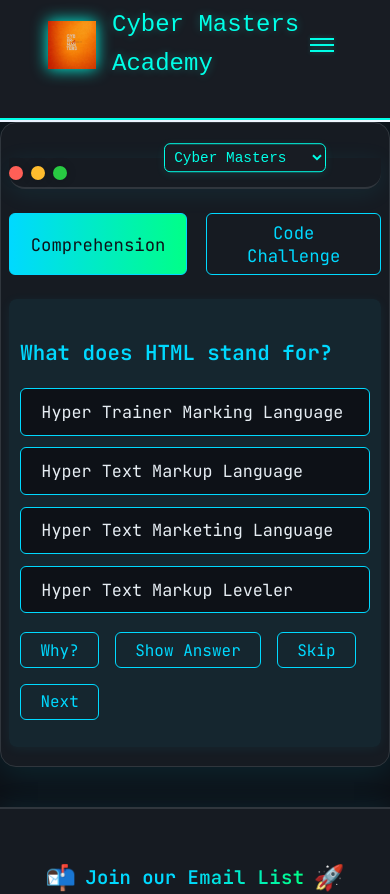
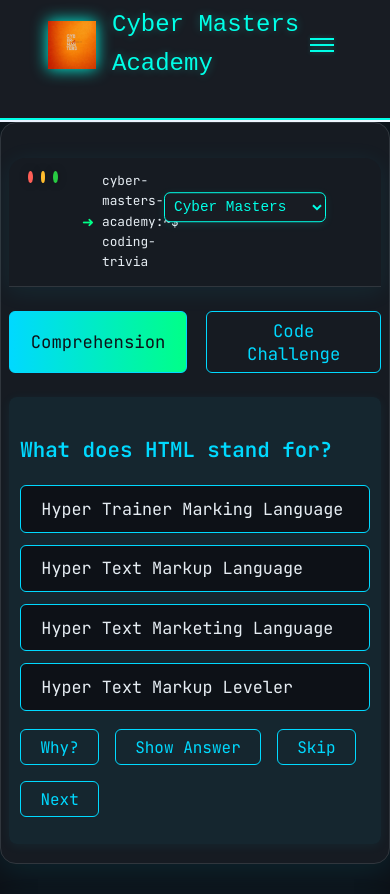
Before and after one commit to shannatobf/cybermastersacademy.org, a React (Vite) app: page /cybermastersacademy.org/coding-trivia in a window 390 px wide. Shown: the top 894 px of the page. Built offline with nearby package versions, Linux system fonts and the light colour scheme.

Commit message:
Coding Trivia enhancements and fixes

```diff
--- a/src/App.jsx
+++ b/src/App.jsx
@@ -3,7 +3,7 @@ import { Auth0Provider, useAuth0 } from "@auth0/auth0-react";
 import Blog from './Blog';
 import Courses from './Courses';
 import About from './About';
-import CodingTrivia from "./components/CodingTrivia";
+import CodingTrivia from "./CodingTrivia";
 import JobsInTech from './JobsInTech';
 import logoImage from './cma_logo.jpg';
 import './App.css';
@@ -35,7 +35,10 @@ function AuthButtons() {
 function Header() {
   const location = useLocation();
   const [menuOpen, setMenuOpen] = useState(false);
-
+const getTerminalCommand = () => {
+  const page = window.location.pathname.split('/').pop() || 'home';
+  return `cyber-masters-academy:~$ ${page}`;
+};
   return (
     <header className="cma-header">
       <div className="cma-header-inner">
--- a/src/components/CodingTrivia.css
+++ b/src/CodingTrivia.css
@@ -64,7 +64,7 @@
   outline: none;
   transition: border-color 0.2s;
   box-shadow: 0 2px 8px 0 rgba(var(--primary-accent-rgb), 0.10);
-  position: relative;
+  position: sticky;
   cursor: pointer;
 }
 .theme-dropdown:focus {
@@ -372,3 +372,70 @@
     font-size: 0.98rem;
   }
 }
+/* Terminal Header and Dots */
+.terminal-header {
+  display: flex;
+  align-items: center;
+  padding: 0.8rem 1.2rem;
+  background: var(--terminal-surface);
+  border-bottom: 1px solid var(--terminal-border);
+  border-radius: var(--border-radius) var(--border-radius) 0 0;
+}
+
+.terminal-dots {
+  display: flex;
+  gap: 8px;
+  margin-right: 1.2rem;
+}
+
+.terminal-dot {
+  width: 12px;
+  height: 12px;
+  border-radius: 50%;
+  display: inline-block;
+  box-shadow: 0 0 8px 2px rgba(0,0,0,0.12);
+}
+
+.terminal-dot.red {
+  background: #ff5f57;
+}
+
+.terminal-dot.yellow {
+  background: #febc2e;
+}
+
+.terminal-dot.green {
+  background: #28ca42;
+}
+
+.terminal-title {
+  color: var(--terminal-text);
+  font-family: var(--font-mono);
+  font-size: 0.9rem;
+  margin-left: 1rem;
+}
+.terminal-title {
+  color: var(--terminal-text);
+  font-family: var(--font-mono);
+  font-size: 0.9rem;
+  margin-left: 1rem;
+  display: flex;
+  align-items: center;
+}
+
+.terminal-title::before {
+  content: '➜';
+  color: var(--success-accent);
+  margin-right: 0.5rem;
+}
+
+/* Update mobile styles */
+@media (max-width: 800px) {
+  .terminal-title {
+    font-size: 0.8rem;
+  }
+
+  .terminal-title::before {
+    font-size: 0.9rem;
+  }
+}
--- a/src/components/CodingTrivia.jsx
+++ b/src/CodingTrivia.jsx
@@ -64,7 +64,45 @@ const comprehensionQuestions = [
     answer: "Hyper Text Markup Language",
     explanation: "HTML stands for Hyper Text Markup Language. It is the standard markup language for creating web pages."
   },
-  // ...add more questions
+  {  // ...add more questions{
+    question: "What is a Function in programming?",
+    options: ["A variable", "A reusable block of code", "A data type", "A loop statement"],
+    answer: "A reusable block of code",
+    explanation: "A function is a reusable block of code that performs a specific task when called."
+  },
+  {
+    question: "What is React.js?",
+    options: [
+      "A database system",
+      "A JavaScript library for building user interfaces",
+      "A programming language",
+      "A web server"
+    ],
+    answer: "A JavaScript library for building user interfaces",
+    explanation: "React is a popular JavaScript library developed by Facebook for building interactive user interfaces using components."
+  },
+  {
+    question: "What is an Array in programming?",
+    options: [
+      "A single value",
+      "A collection of ordered values",
+      "A function type",
+      "A programming language"
+    ],
+    answer: "A collection of ordered values",
+    explanation: "An array is a data structure that stores multiple values in a single variable, accessed by an index."
+  },
+  {
+    question: "What is the purpose of npm?",
+    options: [
+      "To write JavaScript code",
+      "To manage Node.js packages and dependencies",
+      "To create databases",
+      "To style web pages"
+    ],
+    answer: "To manage Node.js packages and dependencies",
+    explanation: "npm (Node Package Manager) is the default package manager for Node.js, used to install and manage project dependencies."
+  }
 ];
 
 const codingChallenges = [
@@ -75,15 +113,69 @@ const codingChallenges = [
     explanation: "You simply return the sum of the two parameters.",
     validate: code => /return\s+a\s*\+\s*b\s*;?/i.test(code)
   },
+    {
+    prompt: "Write a function that checks if a string is a palindrome.",
+    starterCode: "function isPalindrome(str) {\n  // your code here\n}",
+    answer: "function isPalindrome(str) {\n  const cleaned = str.toLowerCase().replace(/[^a-z0-9]/g, '');\n  return cleaned === cleaned.split('').reverse().join('');\n}",
+    explanation: "Remove non-alphanumeric characters, convert to lowercase, then compare forward and reversed versions.",
+    validate: code => /cleaned\s*===\s*cleaned\.split\(['"]['"]?\)\.reverse\(\)\.join\(['"]['"]?\)/i.test(code)
+  },
+  {
+    prompt: "Write a function that counts occurrences of a character in a string.",
+    starterCode: "function countChar(str, char) {\n  // your code here\n}",
+    answer: "function countChar(str, char) {\n  return str.split(char).length - 1;\n}",
+    explanation: "Split the string by the character and count the resulting parts minus 1.",
+    validate: code => /return\s+str\.split\(char\)\.length\s*-\s*1/i.test(code)
+  },
+  {
+    prompt: "Write a function that finds the average of numbers in an array.",
+    starterCode: "function average(numbers) {\n  // your code here\n}",
+    answer: "function average(numbers) {\n  return numbers.reduce((sum, num) => sum + num, 0) / numbers.length;\n}",
+    explanation: "Use reduce to sum all numbers, then divide by the array length.",
+    validate: code => /reduce\(\(.*\).*\/.*length/i.test(code)
+  },
+  {
+    prompt: "Write a function that returns the sum of two numbers.",
+    starterCode: "function sum(a, b) {\n  // your code here\n}",
+    answer: "function sum(a, b) {\n  return a + b;\n}",
+    explanation: "You simply return the sum of the two parameters using the + operator.",
+    validate: code => /return\s+a\s*\+\s*b\s*;?/i.test(code)
+  },
+  {
+    prompt: "Write a function that checks if a number is even.",
+    starterCode: "function isEven(num) {\n  // your code here\n}",
+    answer: "function isEven(num) {\n  return num % 2 === 0;\n}",
+    explanation: "Using the modulo operator (%), we check if there's no remainder when divided by 2.",
+    validate: code => /return\s+num\s*%\s*2\s*===?\s*0\s*;?/i.test(code)
+  },
+  {
+    prompt: "Write a function that reverses a string.",
+    starterCode: "function reverseString(str) {\n  // your code here\n}",
+    answer: "function reverseString(str) {\n  return str.split('').reverse().join('');\n}",
+    explanation: "Split the string into an array, reverse it, and join it back into a string.",
+    validate: code => /return\s+str\.split\(['"]['"]?\)\.reverse\(\)\.join\(['"]['"]?\)\s*;?/i.test(code)
+  },
+  {
+    prompt: "Write a function that returns the first character of a string.",
+    starterCode: "function firstChar(str) {\n  // your code here\n}",
+    answer: "function firstChar(str) {\n  return str[0];\n}",
+    explanation: "Access the first character using index 0 or the charAt(0) method.",
+    validate: code => /return\s+str\s*\[\s*0\s*\]\s*;?|return\s+str\.charAt\s*\(\s*0\s*\)\s*;?/i.test(code)
+  }
   // ...add more challenges
 ];
 
 const mentorPraises = [
-  "Great job!",
-  "You're on fire!",
-  "Keep it up!",
-  "Excellent work!",
-  "You're mastering this!"
+  "Great job! 🌟",
+  "You're on fire! 🔥",
+  "Keep it up! 💪",
+  "Excellent work! 👏",
+  "You're mastering this! 🎯",
+  "Outstanding! 🌈",
+  "Perfect solution! ⭐",
+  "Brilliant thinking! 💡",
+  "You're crushing it! 🚀",
+  "Fantastic work! 🎉"
 ];
 
 const CodingTrivia = () => {
@@ -250,7 +342,10 @@ const CodingTrivia = () => {
       root.style.setProperty(key, vars[key]);
     }
   }, [theme]);
-
+const getTerminalCommand = () => {
+  const page = window.location.pathname.split('/').pop() || 'home';
+  return `cyber-masters-academy:~$ ${page}`;
+};
   return (
     <div ref={triviaRef} className={`trivia-root theme-${theme}`} data-theme={theme}>
       <div className="trivia-container">
@@ -260,7 +355,9 @@ const CodingTrivia = () => {
             <span className="terminal-dot red" />
             <span className="terminal-dot yellow" />
             <span className="terminal-dot green" />
+             <span className="terminal-title">{getTerminalCommand()}</span>
           </div>
+
           <div className="theme-dropdown-container">
             <select
               className="theme-dropdown"
```
